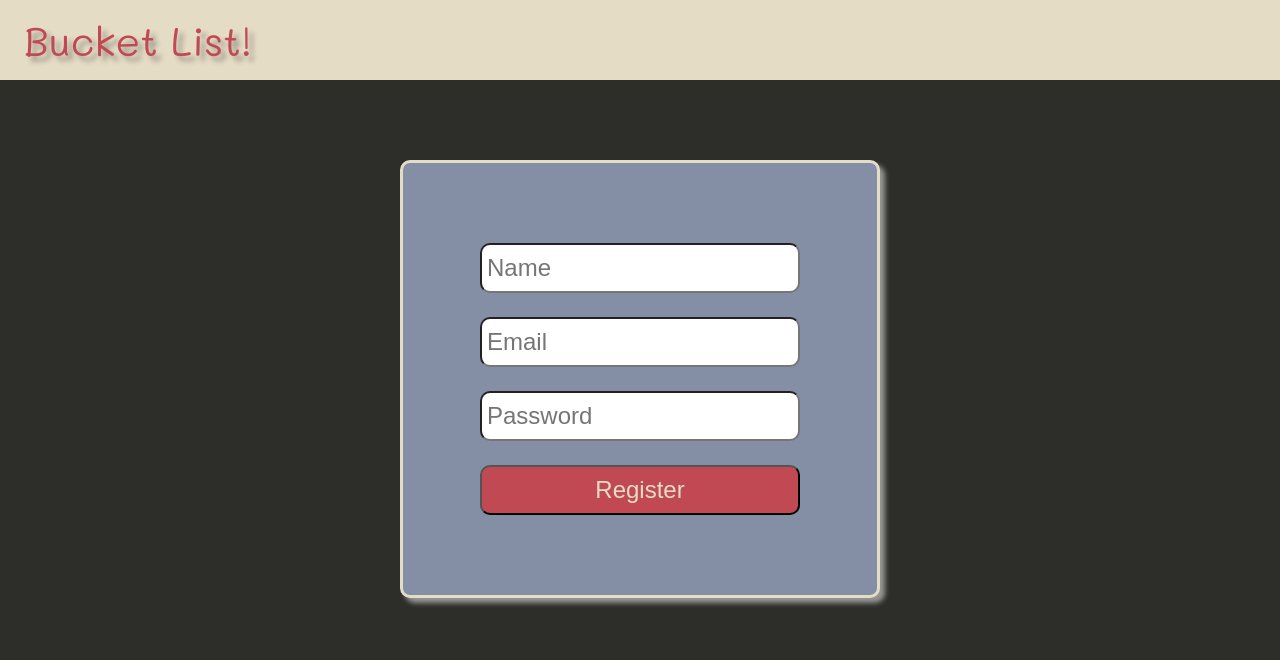
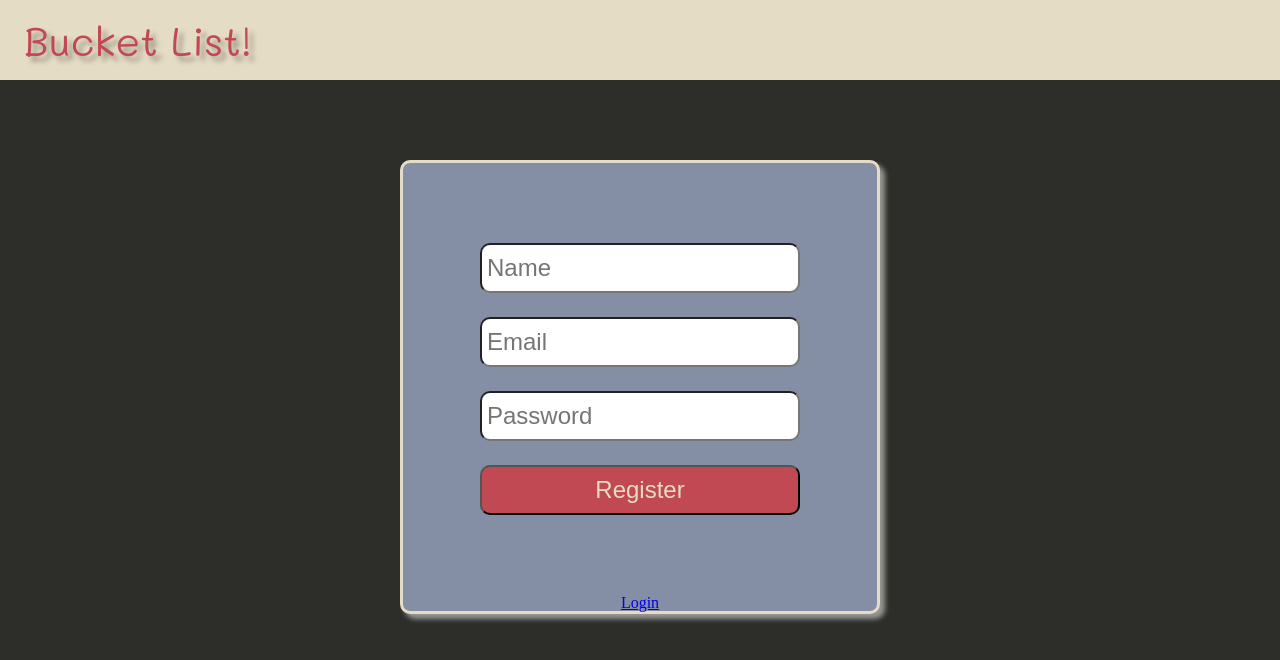
Before and after one commit to bucket-list-best-team-ever/bucket-list-fe, a React (Create React App) app in the folder bucket-list/: page /sign-up in a window 1280 px wide. Shown: the top 660 px of the page. Built offline with nearby package versions, Linux system fonts and the light colour scheme.

Commit message:
updated favicon

```diff
--- a/bucket-list/src/components/SignUp/SignUp.js
+++ b/bucket-list/src/components/SignUp/SignUp.js
@@ -1,5 +1,7 @@
 import React, { useState } from 'react';
+import { Link } from 'react-router-dom';
 import { axiosWithAuth } from '../utils/axiosWithAuth';
+
 
 import './SignUp.scss'
 
@@ -36,6 +38,7 @@ const SignUp = props => {
                 <input required type='password' name='password' placeholder='Password' value={password} onChange={e => updatePassword(e.target.value)} />
                 <button>Register</button>
             </form>
+            <Link to='/'>Login</Link>
         </div>
     )
 }
```
